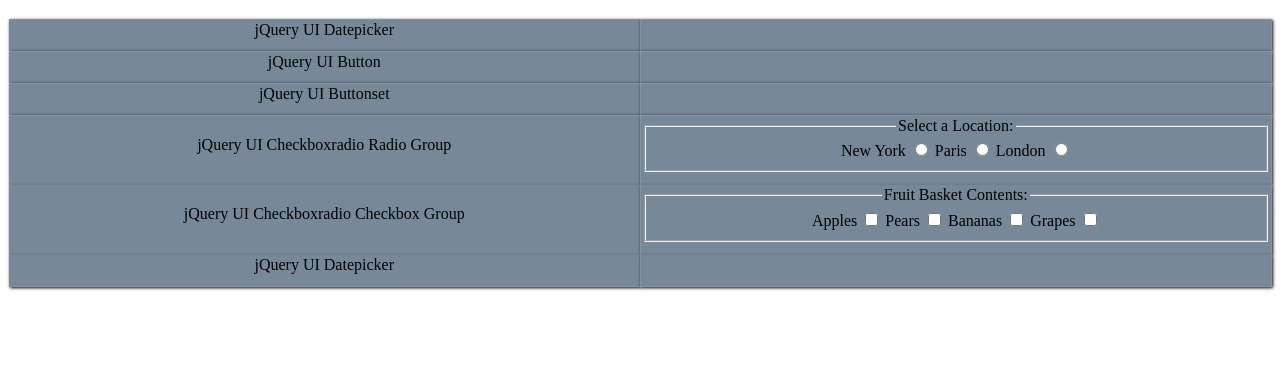
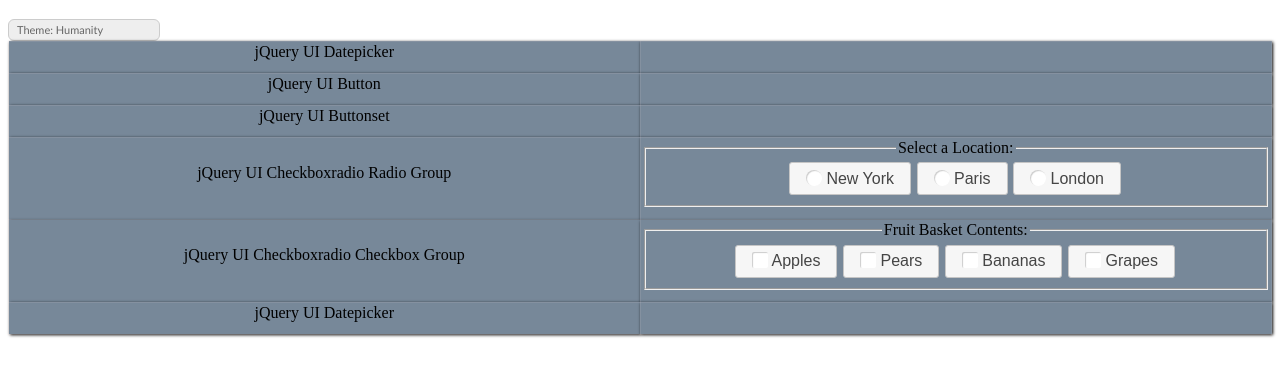
Before and after one commit to JohnRDOrazio/Themeswitcher, a plain HTML site: page index.html in a window 1280 px wide. Shown: the part 61-438 px from the top of the page. Drawn offline with nearby package versions, Linux system fonts and the light colour scheme.

Commit message:
document.ready

```diff
--- a/index.html
+++ b/index.html
@@ -1,6 +1,6 @@
 <!DOCTYPE html>
 <head>
-  <!-- version 1.0.1 of this web page -->
+  <!-- version 1.0.2 of this web page -->
   <title>jQuery UI themeswitcher</title>
   <meta charset="UTF-8">
   <link rel="icon" type="image/png" sizes="16x16" href="favicon-16.png" />
@@ -27,8 +27,10 @@
   <script type="text/javascript">
     console.log("jQuery ui version: "+jQuery.ui.version);
     console.log("JohnRDOrazio Themeswitcher version: "+jQuery.themeswitcher.version);
-    $("#themeswitcher").themeswitcher({"loadTheme":"Humanity"});
-    $("input[type=radio], input[type=checkbox]").checkboxradio();
+    jQuery(document).ready(function( $ ) {
+      $("#themeswitcher").themeswitcher({"loadTheme":"Humanity"});
+      $("input[type=radio], input[type=checkbox]").checkboxradio();
+    });
   </script>
 </head>
 <body>
```
